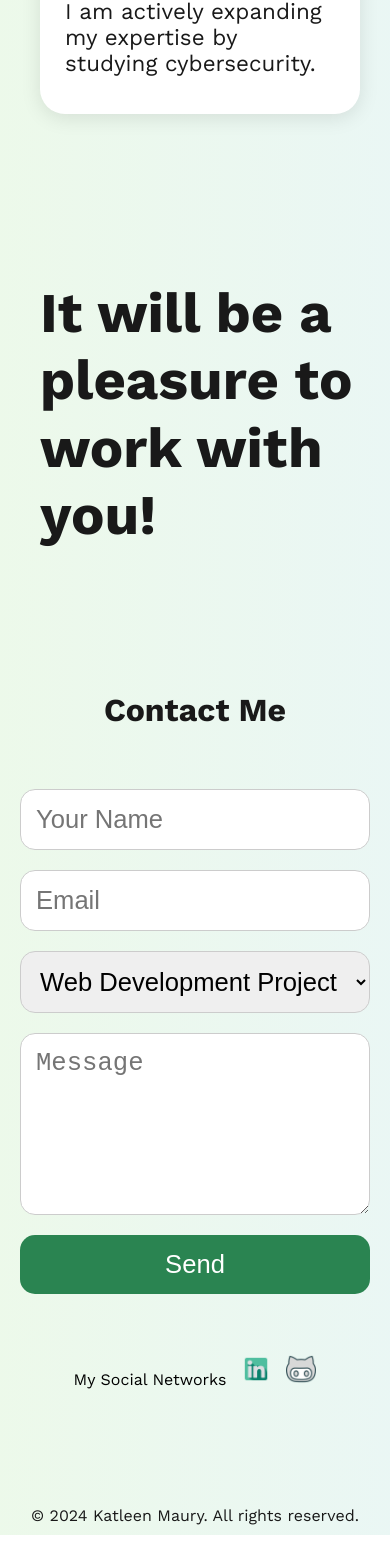
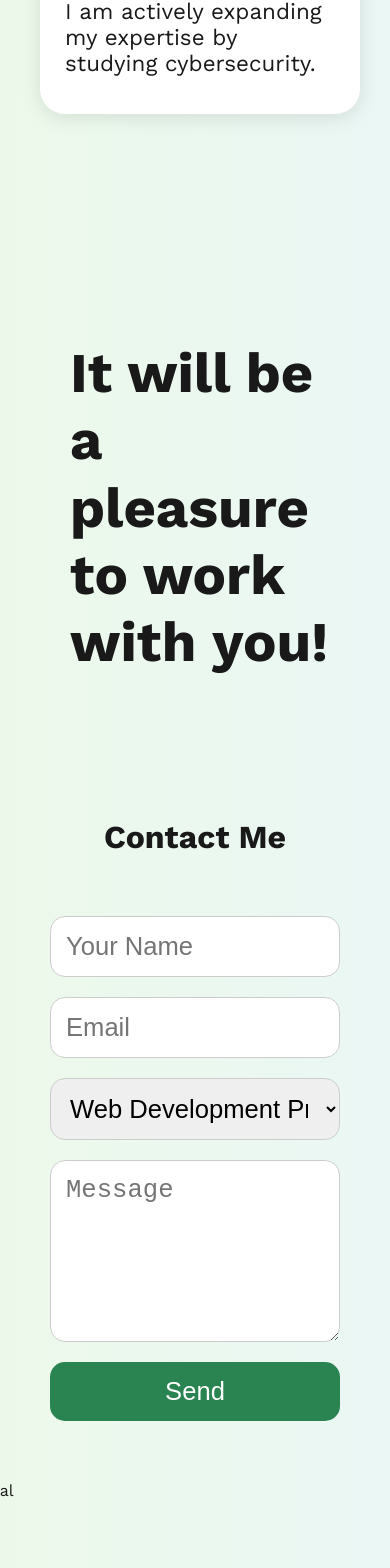
Before and after one commit to KatleenAlves/meu-portfolio, a React (Create React App) app: page / in a window 390 px wide. Shown: the part 5174-6742 px from the top of the page. Before the commit the page ends 6709 px from the top, so only its background shows below. Built offline with nearby package versions, Linux system fonts and the light colour scheme.

Commit message:
Refatoraçao de CSS: Ajustes no Layout.

```diff
--- a/src/App.css
+++ b/src/App.css
@@ -127,7 +127,7 @@ a {
   font-size: 3rem;
   font-weight: 600;
   color: #191919;
-  animation: fadeInUp 1s ease forwards;
+  animation: fadeInUp 2s ease forwards;
 }
 
 .text-section h2 {
@@ -140,7 +140,7 @@ a {
   font-size: 2.2rem;
   color: #2a8451;
   opacity: 0;
-  animation: fadeInUp 2s ease forwards;
+  animation: fadeInUp 4s ease forwards;
 }
 
 .image-wrapper {
@@ -358,19 +358,20 @@ a {
   transform: translateY(-5px) scale(1.05);
 }
 
-/*contact section */
+/* Contact Section */
 .contact-section {
   display: flex;
-  justify-content: space-between; /* Ajusta o espaço entre os dois lados */
+  justify-content: space-between; /* Ajusta o espaço entre o título e o formulário */
   padding: 100px 50px;
-  position: relative;
+  position: static;
+  overflow: visible;
 }
 
 .contact-left {
   flex: 1;
   display: flex;
   flex-direction: column;
-  justify-content: flex-start; /* Mover o conteúdo mais para o topo */
+  justify-content: flex-start; /* Mantém o título no topo */
   align-items: flex-start;
 }
 
@@ -379,22 +380,39 @@ a {
   color: #191919;
   margin-bottom: 40px;
   text-align: left;
-  margin-left: 20px; /* Aproximar o título da borda esquerda */
-  line-height: 1.2; /* Ajuste de espaçamento entre as linhas */
+  margin-left: 20px; /* Aproxima o título da borda esquerda */
+  line-height: 1.2; /* Ajusta o espaçamento entre as linhas */
 }
 
 .section-title .line1 {
-  display: block; /* Garante que cada parte esteja em sua própria linha */
+  display: block; /* Garante que o texto esteja em linhas separadas */
 }
 
 .section-title .line2 {
-  display: block; /* Garante que cada parte esteja em sua própria linha */
+  display: block; /* Garante que o texto esteja em linhas separadas */
 }
+
 .social-icons {
+  position: fixed; /* Fixa o elemento na viewport, independente do contêiner */
+  bottom: 20px; /* Próximo ao rodapé */
+  left: 20px; /* Bem próximo ao canto esquerdo */
   /*display: flex;*/
-  gap: 15px;
-  bottom: 20px;
-  left: 20px;
+  flex-direction: column; /* Alinhar os ícones em coluna */
+  align-items: flex-start;
+  gap: 10px;
+  z-index: 1000; /* Garante que esteja acima de outros elementos */
+  margin-left: 0; /* Remove possíveis margens herdadas */
+  transform: none; /* Garante que transformações antigas não afetem */
+  transform: translateX(-850%);
+}
+
+
+.social-icons p {
+  margin: 0;
+  padding: 0;
+  font-size: 1rem;
+  color: #191919;
+  text-align: left;
 }
 
 .social-icons img {
@@ -404,7 +422,7 @@ a {
 }
 
 .social-icons img:hover {
-  transform: scale(1.1);
+  transform: scale(1.1); /* Amplia os ícones ao passar o mouse */
 }
 
 .contact-right {
@@ -457,13 +475,20 @@ a {
   transform: scale(1.05);
 }
 
+
 /* Responsividade */
 @media (max-width: 1200px) {
   .projects-grid {
     grid-template-columns: repeat(2, 1fr); /* 2 colunas em telas médias */
   }
 }
-
+/* Ajuste para telas médias */
+@media (max-width: 1024px) {
+  #contact .social-icons {
+    transform: translateX(-295%); /* Reposiciona para telas médias */
+    /*position: static;*/
+  }
+}
 @media (max-width: 768px) {
   /* Ajustes no menu */
   #menuToggle {
@@ -521,31 +546,35 @@ a {
   .contact-section {
     flex-direction: column;
     align-items: center;
-    padding: 40px 20px;
+    /*padding: 40px 20px;*/
     gap: 20px;
   }
 
   .contact-left {
-    order: 1; /* Exibe o título acima do formulário */
-    align-items: center;
-    width: 100%;
+    text-align: center; /* Centraliza o texto do título */
+    width: 100%; /* Garante que ocupe toda a largura disponível */
   }
 
   .contact-right {
-    order: 2; /* Exibe o formulário */
-    width: 100%;
-    padding-bottom: 90px;
+    width: 100%; /* Garante que o formulário ocupe toda a largura disponível */
+    padding-bottom: 20px; /* Adiciona espaçamento inferior */
   }
 
   .social-icons {
-    order: 3; /* Exibe os ícones sociais abaixo do formulário */
-    display: flex;
+    position: static; /* Remove posição fixa */
+    transform: none; /* Remove qualquer transformação */
+    margin: 20px auto 0; /* Centraliza horizontalmente */
+    flex-direction: row; /* Alinha os ícones horizontalmente */
     justify-content: center;
-    gap: 15px;
-    margin-top: 20px;
+    order: 2; /* Reposiciona os ícones abaixo do formulário */
+    transform: translateX(-250%);
   }
 
-  /* Rodapé */
+  .contact-left {
+    order: 0; /* Mantém o título na ordem correta */
+  }
+
+  /* Rodapé
   .footer {
     width: 100%;
     text-align: center;
@@ -554,7 +583,7 @@ a {
     color: #191919;
     position: relative;
     margin-top: 20px;
-  }
+  }*/
 }
 
 .fade-in {
--- a/src/pages/Contact.js
+++ b/src/pages/Contact.js
@@ -2,6 +2,7 @@ import React, { useState, useRef, useEffect } from 'react';
 import emailjs from 'emailjs-com'; // Importa o EmailJS
 import linkedin from '../images/social.png';
 import github from '../images/github.png';
+import '../App.css';
 
 function Contact() {
   const [formData, setFormData] = useState({
@@ -109,7 +110,7 @@ function Contact() {
           >
             <option value="Web Development Project">Web Development Project</option>
             <option value="App Development Project">App Development Project</option>
-            <option value="Freelance">Freelance Work</option>
+            <option value="Freelance">Freelancer Work</option>
             <option value="Job Offer">Job Offer</option>
           </select>
           <textarea
@@ -125,7 +126,7 @@ function Contact() {
           </button>
         </form>
         <div className="social-icons">
-          <p>My Social Networks</p>
+          <p>My Social</p>
           <a href="https://www.linkedin.com/in/katleen-maury-7418b3128/" target="_blank" rel="noopener noreferrer">
             <img src={linkedin} alt="LinkedIn" />
           </a>
@@ -134,10 +135,6 @@ function Contact() {
           </a>
         </div>
       </div>
-
-      <footer className="footer">
-        © 2024 Katleen Maury. All rights reserved.
-      </footer>
     </div>
   );
 }
```
